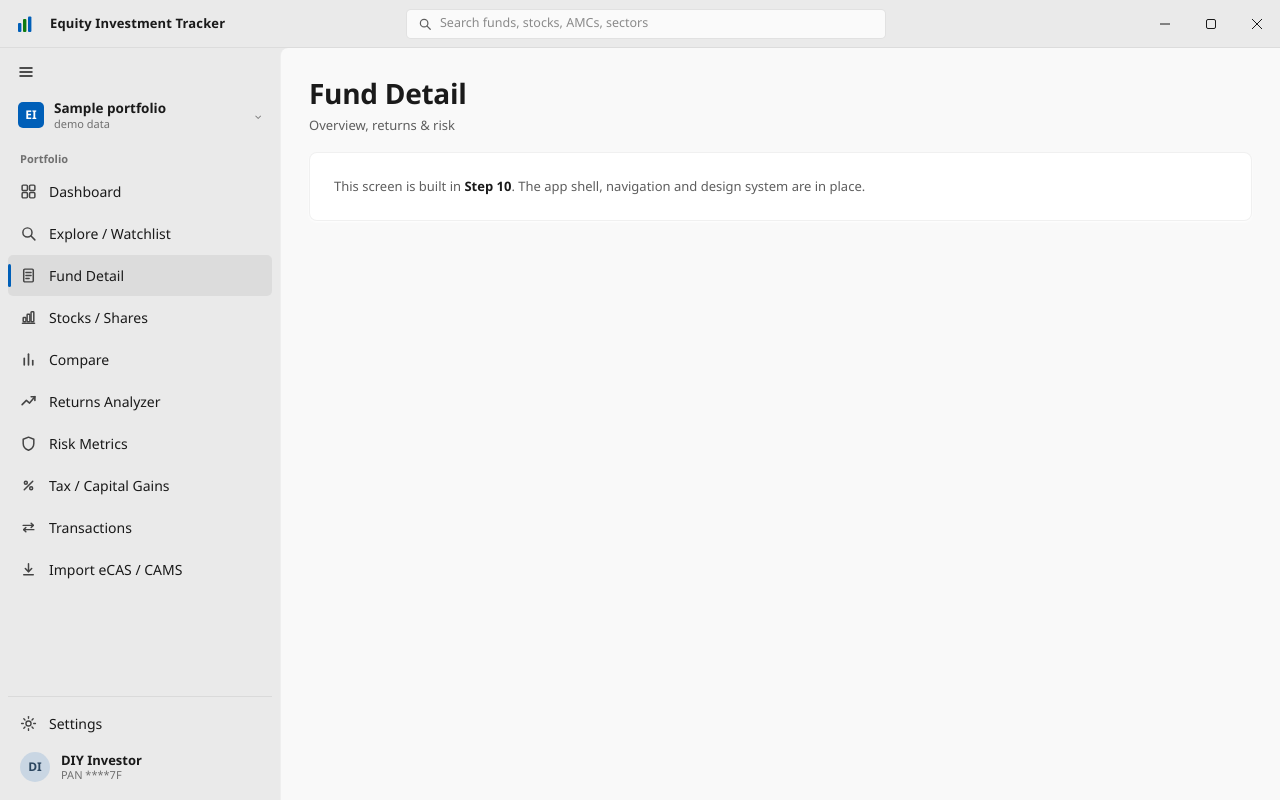
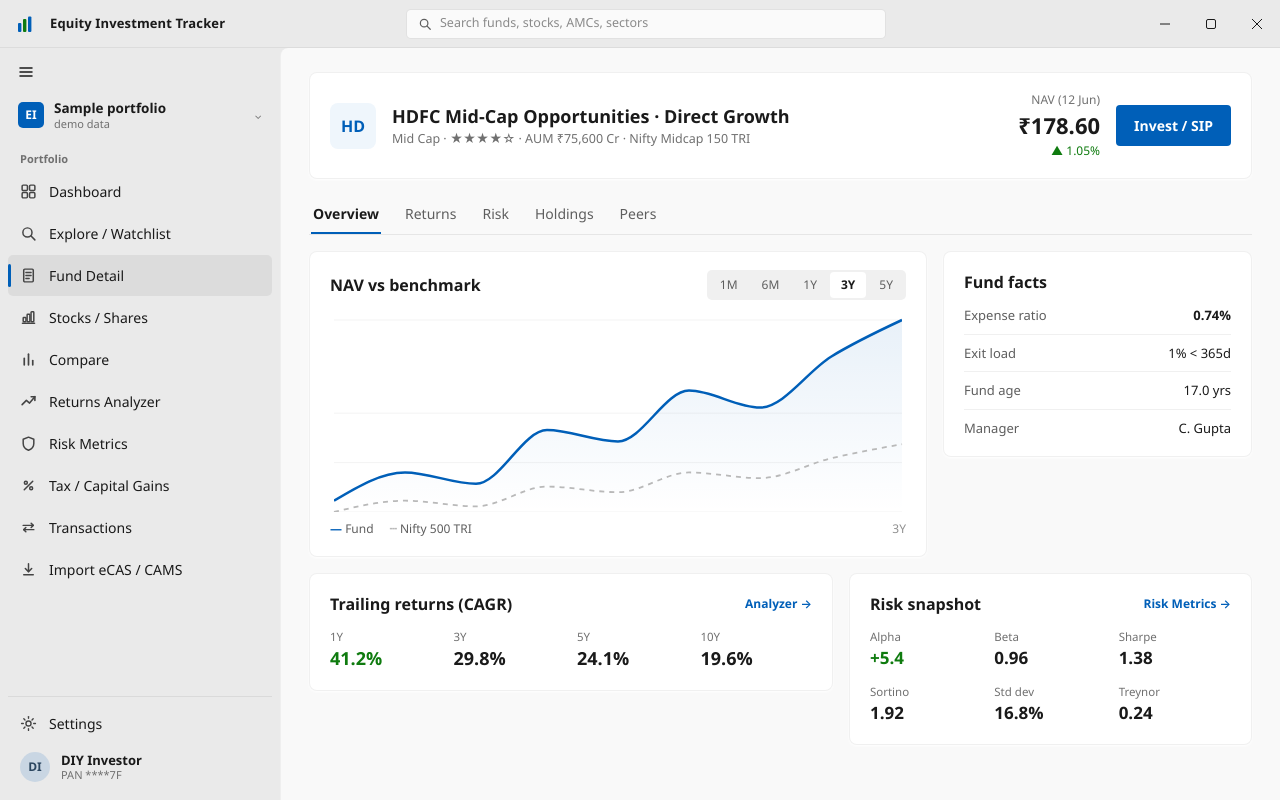
Before and after one commit to AbhiNow0909/Fund-Tracker, a Next.js app in the folder frontend/: page /fund/hdfcmid in a window 1280 px wide. Built offline with nearby package versions, Linux system fonts and the light colour scheme.

Commit message:
Fund Detail screen — overview tab, NAV chart, facts, mini metrics

```diff
--- a/frontend/app/(app)/fund/[id]/page.tsx
+++ b/frontend/app/(app)/fund/[id]/page.tsx
@@ -1,5 +1,128 @@
-import { PagePlaceholder } from "@/components/ui/PagePlaceholder";
+import Link from "next/link";
+import { NavVsBenchmarkChart } from "@/components/charts/NavVsBenchmarkChart";
+import { FUNDS } from "@/lib/mockData";
 
-export default function FundDetailPage() {
-  return <PagePlaceholder title="Fund Detail" subtitle="Overview, returns & risk" step="Step 10" />;
+export default function FundDetailPage({ params }: { params: { id: string } }) {
+  const fund = FUNDS[params.id] ?? FUNDS.ppfas;
+
+  return (
+    <>
+      {/* header card */}
+      <div className="mb-4 flex flex-wrap items-center gap-4 rounded-card border border-black/[0.06] bg-card p-[18px] px-5 shadow-card">
+        <span className="flex h-[46px] w-[46px] items-center justify-center rounded-card bg-[#eff6fc] text-[16px] font-bold text-accent">
+          {fund.init}
+        </span>
+        <div className="min-w-[200px] flex-1">
+          <div className="text-[18px] font-semibold text-ink">{fund.name}</div>
+          <div className="text-[12.5px] text-ink-muted">{fund.sub}</div>
+        </div>
+        <div className="text-right">
+          <div className="text-[12px] text-ink-muted">NAV (12 Jun)</div>
+          <div className="tnum text-[22px] font-semibold text-ink">{fund.nav}</div>
+          <div className="text-[12px]" style={{ color: fund.dayColor }}>
+            {fund.day}
+          </div>
+        </div>
+        <button className="rounded-pill bg-accent px-[18px] py-2.5 text-[14px] font-semibold text-white hover:bg-accent-hover">
+          Invest / SIP
+        </button>
+      </div>
+
+      {/* tab bar */}
+      <div className="mb-4 flex gap-[22px] border-b border-black/[0.08] px-0.5">
+        <span className="border-b-2 border-accent px-0.5 py-2 text-[14px] font-semibold text-ink">
+          Overview
+        </span>
+        <Link href="/returns" className="border-b-2 border-transparent px-0.5 py-2 text-[14px] text-ink-secondary hover:text-ink">
+          Returns
+        </Link>
+        <Link href="/risk" className="border-b-2 border-transparent px-0.5 py-2 text-[14px] text-ink-secondary hover:text-ink">
+          Risk
+        </Link>
+        <span className="border-b-2 border-transparent px-0.5 py-2 text-[14px] text-ink-secondary">Holdings</span>
+        <span className="border-b-2 border-transparent px-0.5 py-2 text-[14px] text-ink-secondary">Peers</span>
+      </div>
+
+      {/* chart + facts */}
+      <div className="mb-4 grid items-start gap-4 [grid-template-columns:2fr_1fr]">
+        <NavVsBenchmarkChart />
+        <div className="rounded-card border border-black/[0.06] bg-card p-[18px] px-5 shadow-card">
+          <div className="mb-3 text-[16px] font-semibold text-ink">Fund facts</div>
+          <div className="flex flex-col gap-[9px] text-[13px]">
+            <Fact label="Expense ratio" value={fund.expense} bold />
+            <Fact label="Exit load" value={fund.exitLoad} />
+            <Fact label="Fund age" value={fund.age} />
+            <Fact label="Manager" value={fund.manager} last />
+          </div>
+        </div>
+      </div>
+
+      {/* mini grids */}
+      <div className="grid items-start gap-4 [grid-template-columns:1.3fr_1fr]">
+        <Link
+          href="/returns"
+          className="rounded-card border border-black/[0.06] bg-card p-[18px] px-5 shadow-card hover:bg-black/[0.015]"
+        >
+          <div className="mb-3 flex items-center justify-between">
+            <span className="text-[16px] font-semibold text-ink">Trailing returns (CAGR)</span>
+            <span className="text-[12px] font-semibold text-accent">Analyzer →</span>
+          </div>
+          <div className="grid grid-cols-4 gap-3">
+            <Metric label="1Y" value={fund.r1y} className="text-gain" />
+            <Metric label="3Y" value={fund.r3y} />
+            <Metric label="5Y" value={fund.r5y} />
+            <Metric label="10Y" value={fund.r10y} />
+          </div>
+        </Link>
+
+        <Link
+          href="/risk"
+          className="rounded-card border border-black/[0.06] bg-card p-[18px] px-5 shadow-card hover:bg-black/[0.015]"
+        >
+          <div className="mb-3 flex items-center justify-between">
+            <span className="text-[16px] font-semibold text-ink">Risk snapshot</span>
+            <span className="text-[12px] font-semibold text-accent">Risk Metrics →</span>
+          </div>
+          <div className="grid grid-cols-3 gap-3">
+            <Metric label="Alpha" value={fund.alpha} className="text-gain" small />
+            <Metric label="Beta" value={fund.beta} small />
+            <Metric label="Sharpe" value={fund.sharpe} small />
+            <Metric label="Sortino" value={fund.sortino} small />
+            <Metric label="Std dev" value={fund.std} small />
+            <Metric label="Treynor" value={fund.treynor} small />
+          </div>
+        </Link>
+      </div>
+    </>
+  );
 }
+
+function Fact({ label, value, bold, last }: { label: string; value: string; bold?: boolean; last?: boolean }) {
+  return (
+    <div className={`flex justify-between ${last ? "" : "border-b border-black/[0.06] pb-2"}`}>
+      <span className="text-ink-secondary">{label}</span>
+      <span className={`tnum ${bold ? "font-semibold text-ink" : "text-ink"}`}>{value}</span>
+    </div>
+  );
+}
+
+function Metric({
+  label,
+  value,
+  className = "text-ink",
+  small,
+}: {
+  label: string;
+  value: string;
+  className?: string;
+  small?: boolean;
+}) {
+  return (
+    <div>
+      <div className="text-[11.5px] text-ink-muted">{label}</div>
+      <div className={`tnum font-semibold ${small ? "text-[17px]" : "text-[18px]"} ${className}`}>
+        {value}
+      </div>
+    </div>
+  );
+}
--- /dev/null
+++ b/frontend/components/charts/NavVsBenchmarkChart.tsx
@@ -0,0 +1,95 @@
+"use client";
+
+import { useMemo, useState } from "react";
+import {
+  Area,
+  CartesianGrid,
+  ComposedChart,
+  Line,
+  ResponsiveContainer,
+  XAxis,
+  YAxis,
+} from "recharts";
+import { NAV_SERIES, NAV_RANGES } from "@/lib/mockData";
+
+/**
+ * Fund NAV vs benchmark (Nifty 500 TRI). The wireframe stores SVG y-coords
+ * (0 = top), so we invert against the combined max to get a comparable index
+ * level for both series. No rupee tooltip (matches the wireframe).
+ */
+function buildSeries(range: string) {
+  const s = NAV_SERIES[range];
+  const base = Math.max(...s.f, ...s.b);
+  return s.f.map((y, i) => ({ i, fund: base - y, bench: base - s.b[i] }));
+}
+
+export function NavVsBenchmarkChart() {
+  const [range, setRange] = useState<string>("3Y");
+  const data = useMemo(() => buildSeries(range), [range]);
+
+  return (
+    <div className="rounded-card border border-black/[0.06] bg-card p-[18px] px-5 shadow-card">
+      <div className="mb-3 flex flex-wrap items-center justify-between gap-2.5">
+        <span className="text-[16px] font-semibold text-ink">NAV vs benchmark</span>
+        <div className="flex flex-wrap gap-0.5 rounded-nav bg-pill p-0.5">
+          {NAV_RANGES.map((r) => (
+            <button
+              key={r}
+              onClick={() => setRange(r)}
+              className={
+                "rounded-pill px-[11px] py-1 text-[12px] " +
+                (r === range
+                  ? "bg-white font-semibold text-ink shadow-pill"
+                  : "text-ink-secondary hover:text-ink")
+              }
+            >
+              {r}
+            </button>
+          ))}
+        </div>
+      </div>
+
+      <div className="h-[200px] w-full">
+        <ResponsiveContainer width="100%" height="100%">
+          <ComposedChart data={data} margin={{ top: 8, right: 4, left: 4, bottom: 0 }}>
+            <defs>
+              <linearGradient id="navfill" x1="0" y1="0" x2="0" y2="1">
+                <stop offset="0%" stopColor="#005FB8" stopOpacity={0.15} />
+                <stop offset="100%" stopColor="#005FB8" stopOpacity={0} />
+              </linearGradient>
+            </defs>
+            <CartesianGrid vertical={false} stroke="rgba(0,0,0,0.05)" />
+            <XAxis dataKey="i" hide />
+            <YAxis hide domain={["dataMin", "dataMax"]} />
+            <Area
+              type="monotone"
+              dataKey="fund"
+              stroke="#005FB8"
+              strokeWidth={2.5}
+              fill="url(#navfill)"
+              dot={false}
+            />
+            <Line
+              type="monotone"
+              dataKey="bench"
+              stroke="#b9b9b9"
+              strokeWidth={1.8}
+              strokeDasharray="5 5"
+              dot={false}
+            />
+          </ComposedChart>
+        </ResponsiveContainer>
+      </div>
+
+      <div className="mt-2 flex gap-4 text-[12px] text-ink-secondary">
+        <span>
+          <span className="font-bold text-accent">—</span> Fund
+        </span>
+        <span>
+          <span className="font-bold text-[#b9b9b9]">┄</span> Nifty 500 TRI
+        </span>
+        <span className="ml-auto text-ink-faint">{range}</span>
+      </div>
+    </div>
+  );
+}
```
